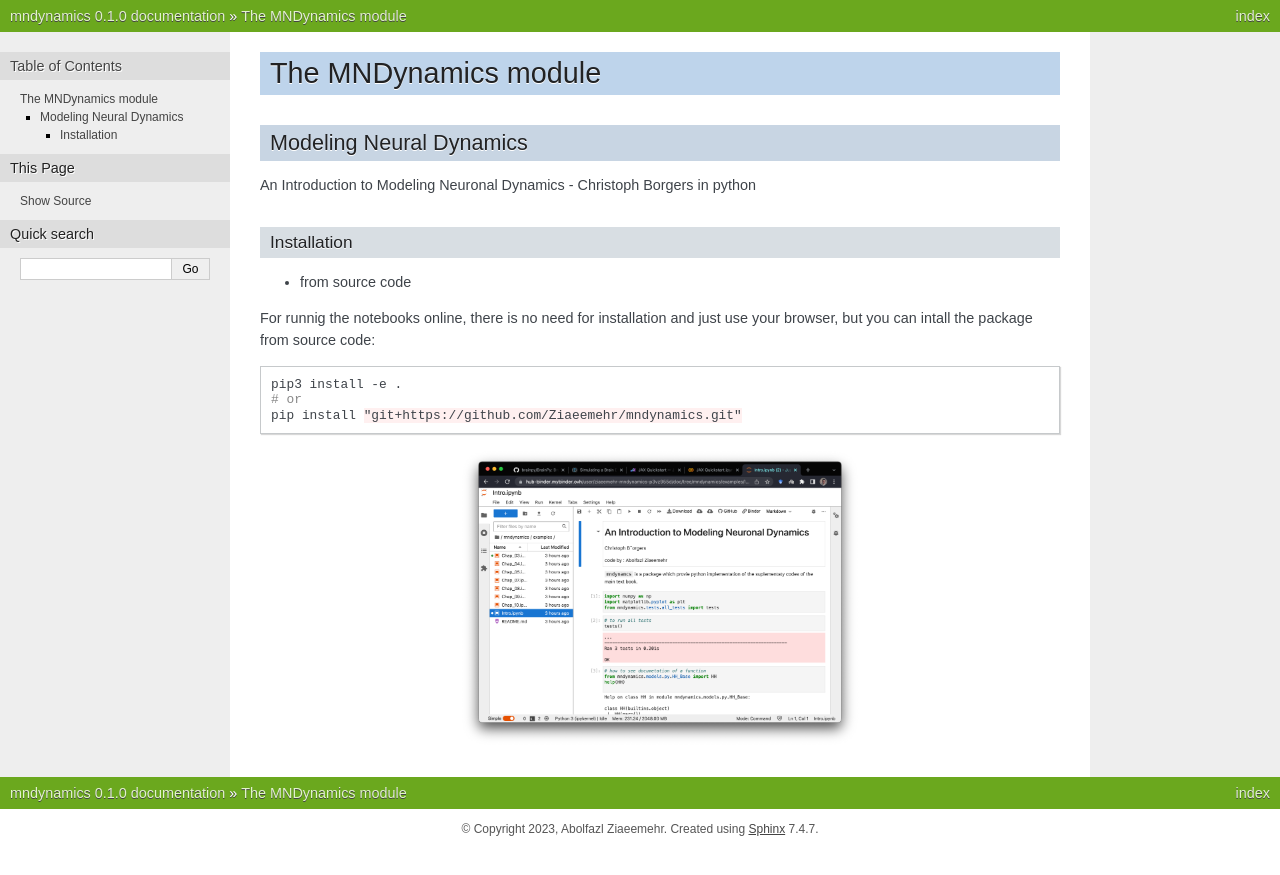
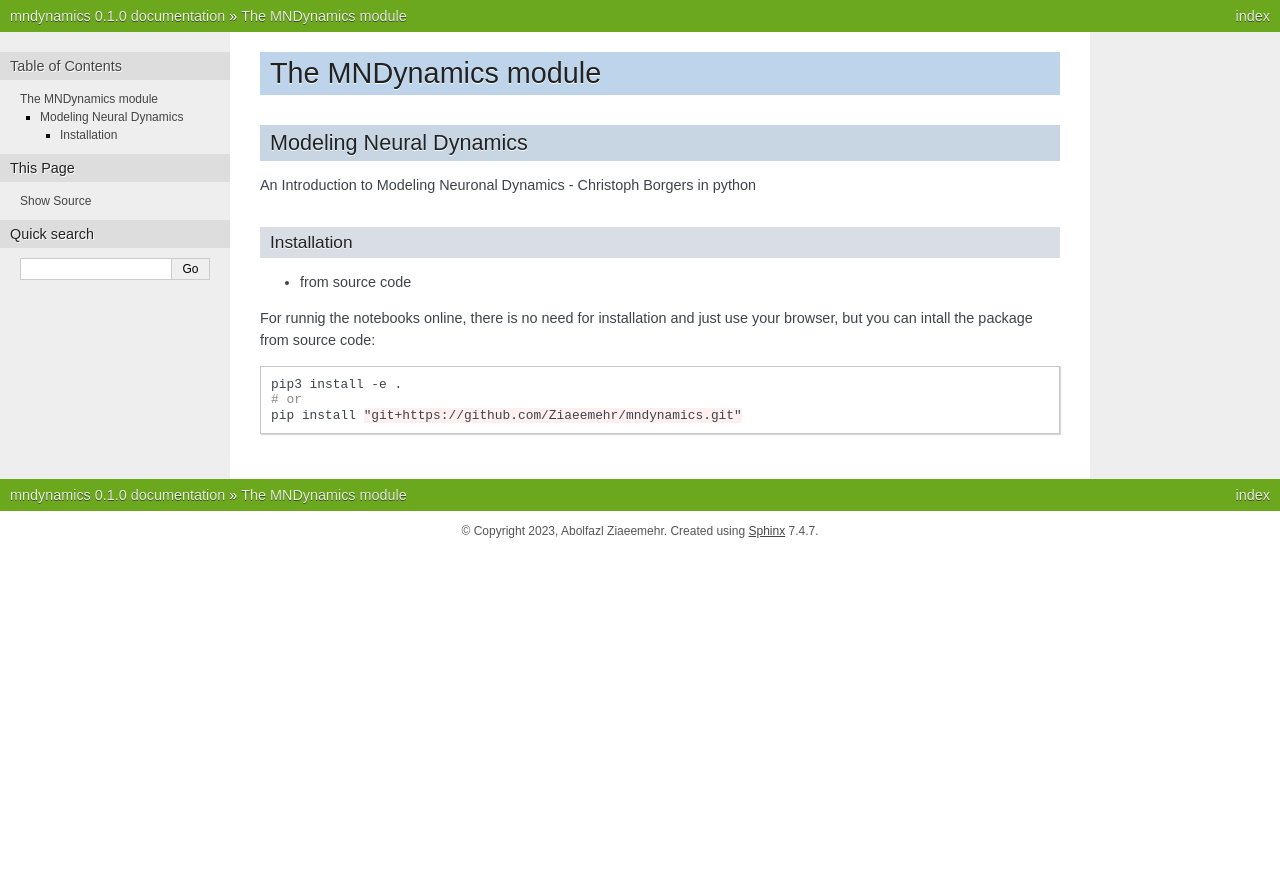
Before and after one commit to Ziaeemehr/mndynamics, a Sphinx documentation site: the page built from docs/index.rst, in a window 1280 px wide. Shown: the top 875 px of the page. Built offline with Sphinx 7.4.7, drawn with Linux system fonts in a browser that asks for light colours; the version number is read from the project's files by our own code.

```diff
--- a/docs/index.rst
+++ b/docs/index.rst
@@ -18,9 +18,3 @@
     pip3 install -e .
     # or
     pip install "git+https://github.com/Ziaeemehr/mndynamics.git"
-
-
-.. image:: ../image.png
-    :width: 400
-    :alt: Alternative text
-    :align: center
```
